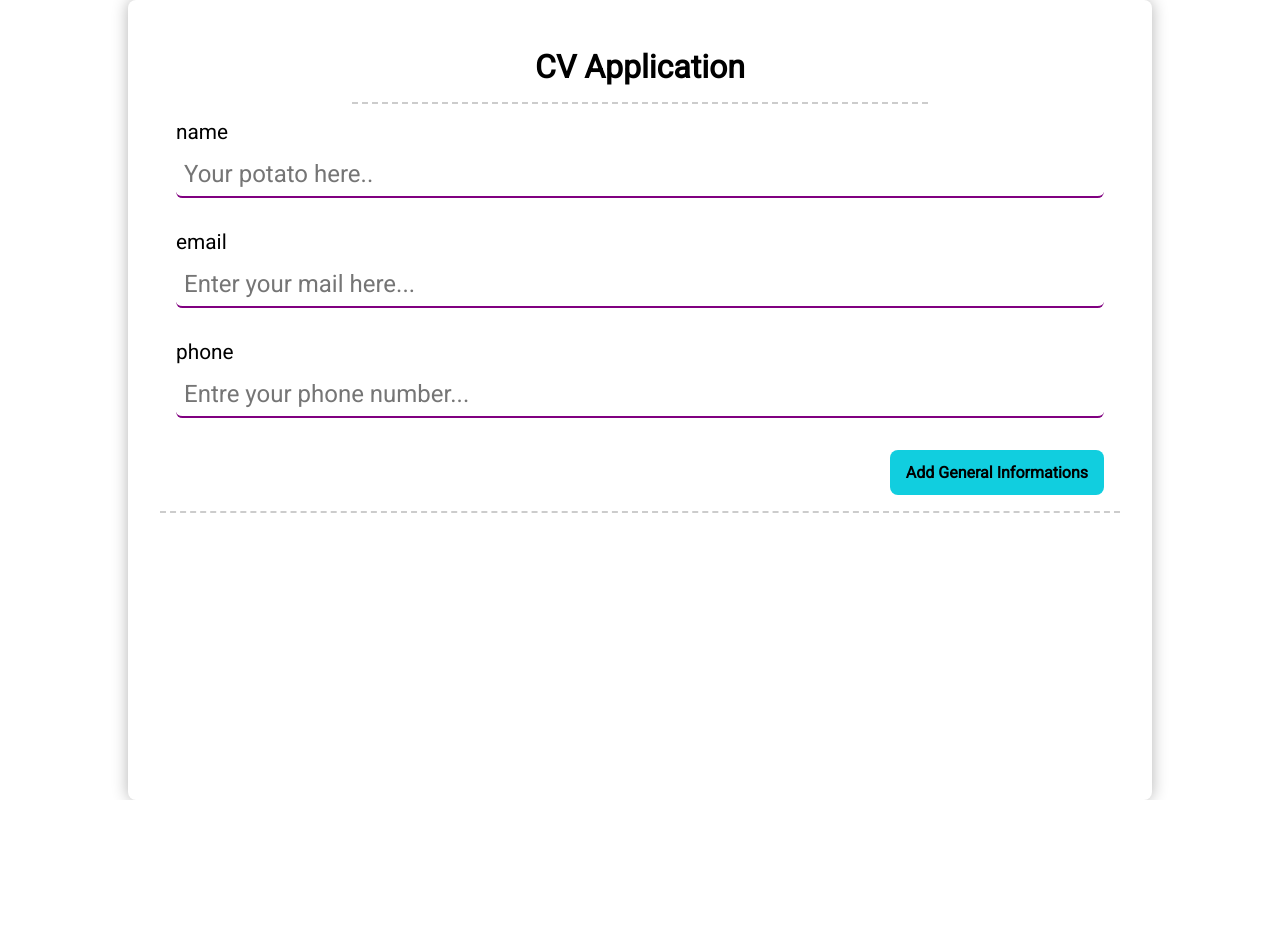
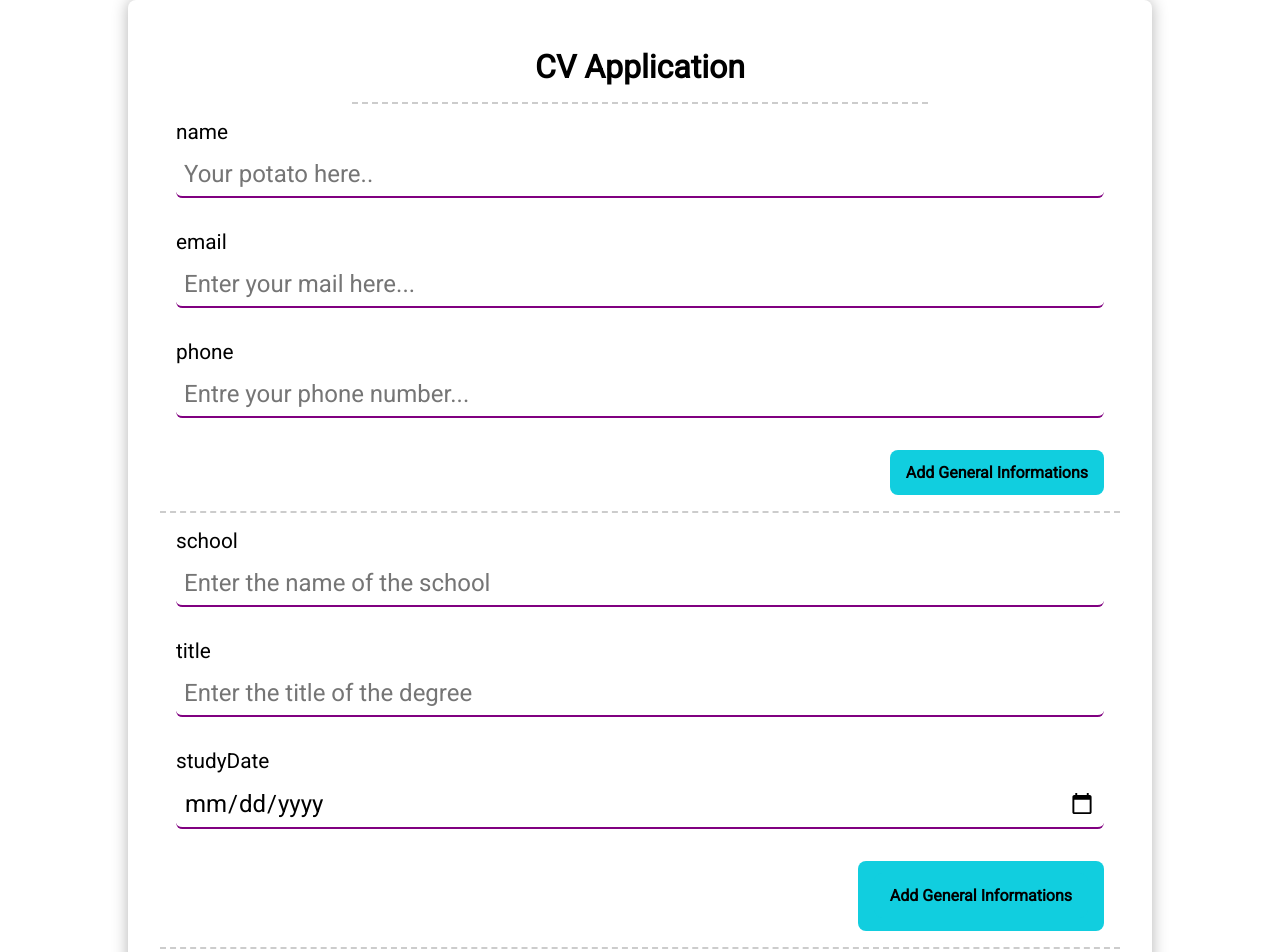
Before and after one commit to AliAdamH/cv-project, a React app: page / in a window 1280 px wide. Shown: the top 952 px of the page. Before the commit the page ends 800 px from the top, so only its background shows below. Built offline with nearby package versions, Linux system fonts and the light colour scheme.

Commit message:
Add Education component

```diff
--- a/src/components/App.js
+++ b/src/components/App.js
@@ -1,5 +1,6 @@
 import React, { Component } from 'react';
 import General from './General';
+import Education from './Education';
 
 export default class App extends Component {
   constructor(props) {
@@ -11,6 +12,7 @@ export default class App extends Component {
       <div className="container">
         <div className="container__title">CV Application</div>
         <General />
+        <Education />
       </div>
     );
   }
--- /dev/null
+++ b/src/components/Education.js
@@ -0,0 +1,40 @@
+import React, { Component } from 'react';
+import InputField from './InputField';
+
+export default class Education extends Component {
+  constructor(props) {
+    super(props);
+  }
+
+  render() {
+    return (
+      <section className="section">
+        <form className="form">
+          <InputField
+            name="school"
+            type="text"
+            value="Enter the name of the school"
+          />
+
+          <InputField
+            name="title"
+            type="text"
+            value="Enter the title of the degree"
+          />
+
+          <InputField
+            name="studyDate"
+            type="date"
+            value="Enter the date of graduation"
+          />
+
+          <div className="form__button">
+            <button type="submit" className="form__button">
+              Add General Informations
+            </button>
+          </div>
+        </form>
+      </section>
+    );
+  }
+}
```
